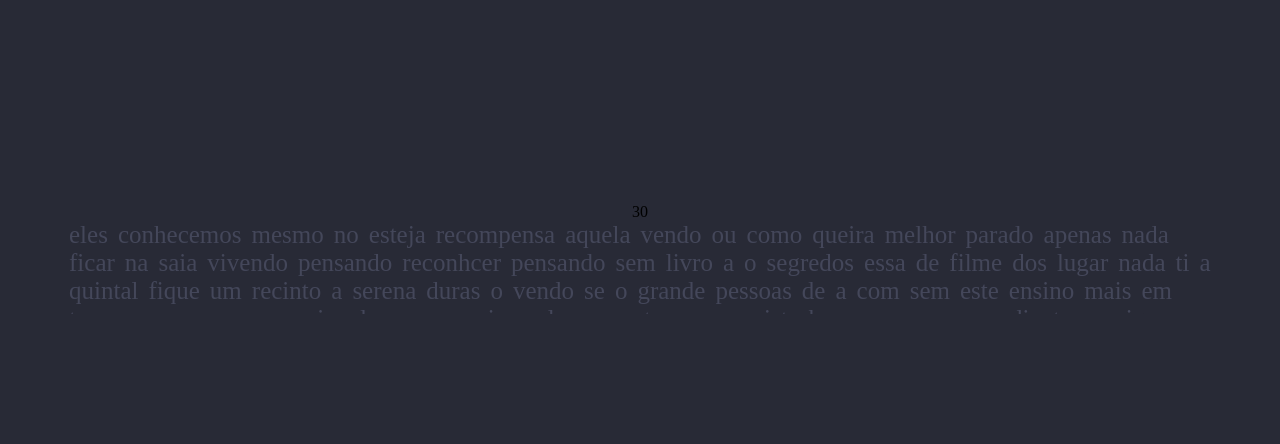
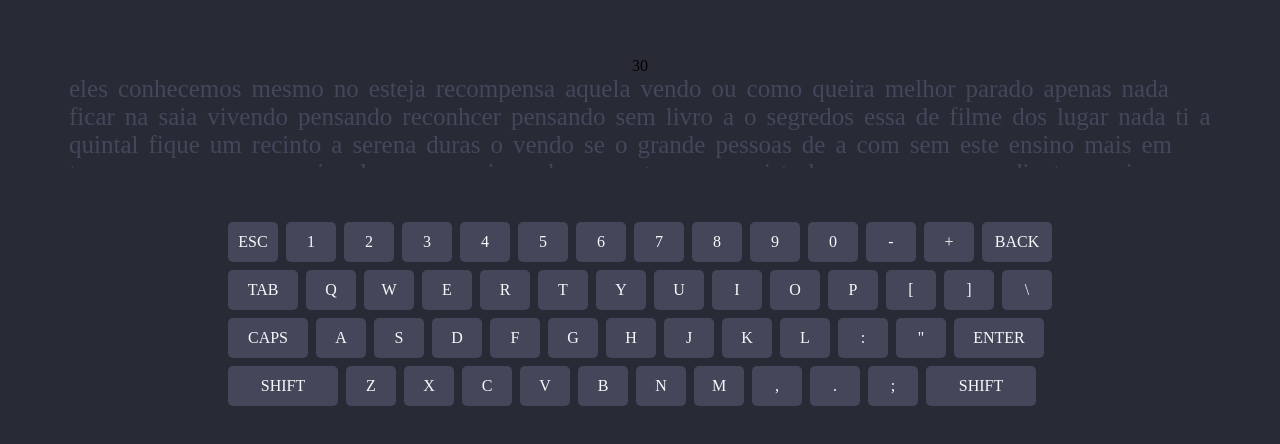
Before and after one commit to luizpereiradev/TypingPractice, a website: page index.html in a window 1280 px wide. Shown: the part 142-586 px from the top of the page. Drawn offline with Linux system fonts and the light colour scheme.

Commit message:
feat: keyboard and key effects added

```diff
--- a/index.html
+++ b/index.html
@@ -9,11 +9,77 @@
 </head>
 <body>
   <div class="displayTimer">30</div>
-  <div id="typebox">
+  <div class="typebox-container">
+    <div id="typebox">
+    </div>
+    <div class="finalLine"></div>
+    <div class="firstLine"></div>
+  </div>
 
+  <div class="keyboard">
+    <ul class="row row-0">
+      <li id="esc">ESC</li>
+      <li id="1">1</li>
+      <li id="2">2</li>
+      <li id="3">3</li>
+      <li id="4">4</li>
+      <li id="5">5</li>
+      <li id="6">6</li>
+      <li id="7">7</li>
+      <li id="8">8</li>
+      <li id="9">9</li>
+      <li id="0">0</li>
+      <li id="-">-</li>
+      <li id="+">+</li>
+      <li id="back">BACK</li>
+    </ul>
+    <ul class="row row-1">
+      <li id="tab">TAB</li>
+      <li id="Q">Q</li>
+      <li id="W">W</li>
+      <li id="E">E</li>
+      <li id="R">R</li>
+      <li id="T">T</li>
+      <li id="Y">Y</li>
+      <li id="U">U</li>
+      <li id="I">I</li>
+      <li id="O">O</li>
+      <li id="P">P</li>
+      <li id="[" >[</li>
+      <li id="]" >]</li>
+      <li id="\">\</li>
+    </ul>
+    <ul class="row row-2">
+      <li id="caps">CAPS</li>
+      <li id="A">A</li>
+      <li id="S">S</li>
+      <li id="D">D</li>
+      <li id="F">F</li>
+      <li id="G">G</li>
+      <li id="H">H</li>
+      <li id="J">J</li>
+      <li id="K">K</li>
+      <li id="L">L</li>
+      <li id=":">:</li>
+      <li id="'">''</li>
+      <li id="enter">ENTER</li>
+    </ul>
+    <ul class="row row-3">
+      <li id="SHIFT">SHIFT</li>
+      <li id="Z">Z</li>
+      <li id="X">X</li>
+      <li id="C">C</li>
+      <li id="V">V</li>
+      <li id="B">B</li>
+      <li id="N">N</li>
+      <li id="M">M</li>
+      <li id=",">,</li>
+      <li id=".">.</li>
+      <li id=";">;</li>
+      <li id="SHIFT">SHIFT</li>
+    </ul>
   </div>
-  <div class="finalLine"></div>
-  <div class="firstLine"></div>
+
   <script src="palavras.js"></script>
   <script src="script.js"></script>
 </body>
--- a/script.js
+++ b/script.js
@@ -55,6 +55,7 @@ const removeLine1 = () => {
 }
 
 const typeLetter = (letter) => {
+  console.log(wordElements[wordTyped]);
   const testLength = letterTyped >= 0;
   if (testLength) {
     checkTypeBackspace(letter, letterElements);
@@ -78,6 +79,8 @@ const typeLetter = (letter) => {
 };
 
 addEventListener("keydown", (event) => {
+  console.log(event.key.toUpperCase());
+  keyEffect(event.key.toUpperCase())
   if (letterTyped == 0 && wordTyped == 0) {
     startTimer(30, timerCountElement);
   }
@@ -85,6 +88,10 @@ addEventListener("keydown", (event) => {
   typeLetter(letter);
   testLine()
 });
+
+addEventListener("keyup", (event) => {
+  stopKeyEffect(event.key.toUpperCase())
+})
 
 function startTimer(duration, display) {
   let timer = duration,
@@ -107,6 +114,7 @@ const testLine = () => {
       word.classList.add('line3')
     }else if(word.offsetTop < document.querySelector('.firstLine').offsetTop) {
       word.classList.add('line1')
+      word.classList.remove('line2')
     }else{
       word.classList.remove('line3')
       word.classList.add('line2')
@@ -114,3 +122,19 @@ const testLine = () => {
     }
   })
 }
+
+const keyEffect = (key) => {
+  const keyElement = document.getElementById(key)
+  if(keyElement){
+    keyElement.style.backgroundColor = '#bd93f9'
+    keyElement.style.transform = "scale(1.1)"
+  }
+}
+
+const stopKeyEffect = (key) => {
+  const keyElement = document.getElementById(key)
+  if(keyElement){
+  keyElement.style.backgroundColor = '#44475a'
+  keyElement.style.transform = ""
+  }
+}
--- a/style.css
+++ b/style.css
@@ -32,13 +32,74 @@ body{
   color:#ff5555;
 }
 
+.typebox-container{
+  display: flex;
+  align-items: center;
+  justify-content: center;
+  position: relative;
+}
+
 .finalLine{
   position: absolute;
-  right: 5%;
 }
 
 .firstLine{
   position: absolute;
-  right: 5%;
-  top: 49%;
+  top: 30px;
 }
+
+.title {
+  color: mintcream;
+  text-transform: uppercase;
+  margin-top: 3em;
+  margin-bottom: 3em;
+  font-size: 1em;
+  letter-spacing: 0.3em;
+}
+
+.keyboard {
+  display: flex;
+  flex-direction: column;
+  margin: 50px auto;
+  /* visibility: hidden; */
+}
+
+.row {
+  list-style: none;
+  display: flex;
+}
+
+li {
+  width: 40px;
+  height: 40px;
+  margin: 4px;
+  padding: 0 5px;
+  background-color:#44475a;
+  display: flex;
+  align-items: center;
+  justify-content: center;
+  border-radius: 5px;
+  font-weight: 500;
+  color:#f8f8fa;
+}
+
+ul{
+  padding: 0;
+  margin: 0;
+}
+
+#back, #tab{
+  width: 60px;
+}
+
+#enter{
+  width: 80px;
+}
+
+#caps{
+  width: 70px;
+}
+
+#SHIFT{
+  width: 100px;
+}
```
